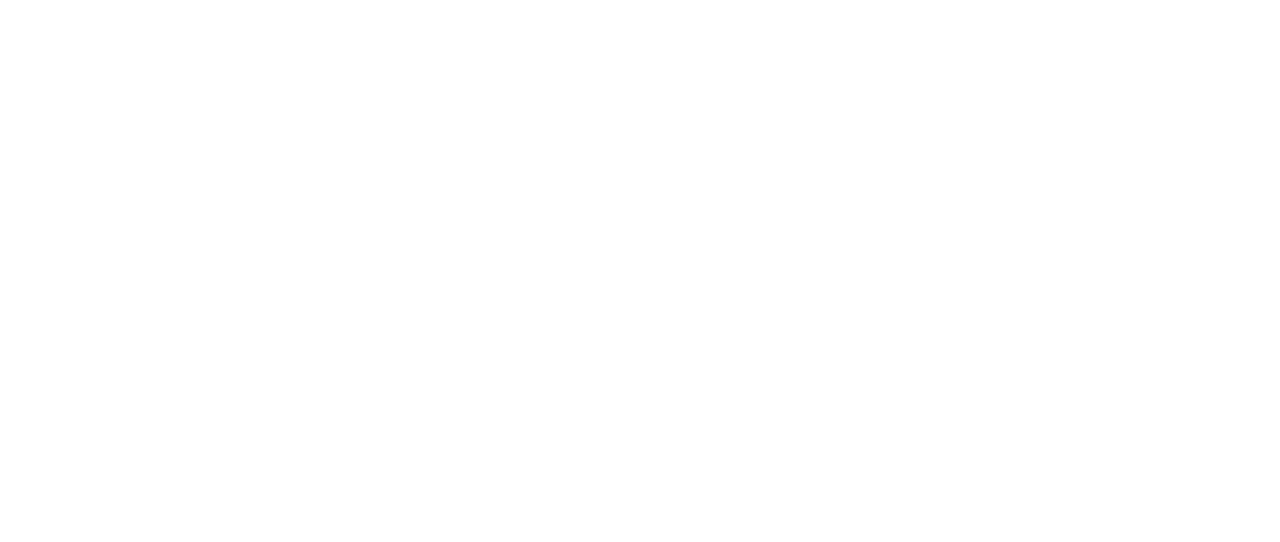
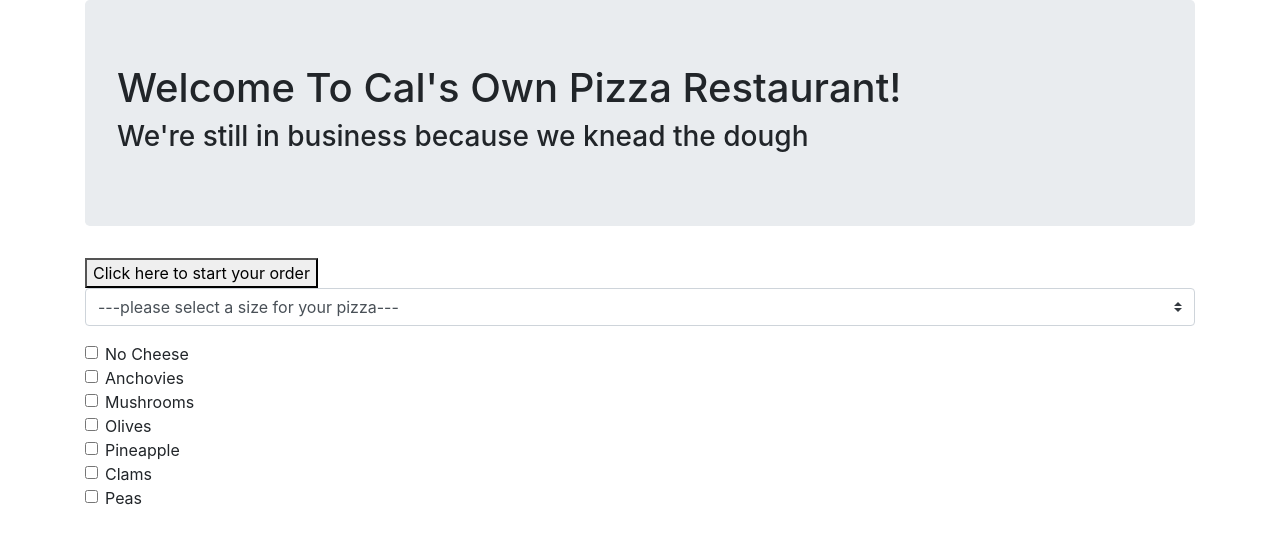
Before and after one commit to MCStuart/Custom-Pizza-Ordering-Website, a plain HTML site: page index.html in a window 1280 px wide. Drawn offline with nearby package versions, Linux system fonts and the light colour scheme.

Commit message:
add html pizza size and toppings options for javascript BDD

```diff
--- a/index.html
+++ b/index.html
@@ -6,9 +6,69 @@
     <link rel="stylesheet" href="css/styles.css" type="text/css">
     <script src="https://code.jquery.com/jquery-3.3.1.min.js" integrity="sha256-FgpCb/KJQlLNfOu91ta32o/NMZxltwRo8QtmkMRdAu8=" crossorigin="anonymous"></script>
     <script src="js/scripts.js"></script>
-  <title></title>
+    <title>Cal's Own Pizza Restaurant</title>
   </head>
   <body>
-
+    <div class="container">
+      <div class="jumbotron">
+        <h1>Welcome To Cal's Own Pizza Restaurant!</h1>
+        <h3>We're still in business because we knead the dough</h3>
+      </div>
+      <button type="button" name="button">Click here to start your order</button>
+      <form class="pizzaOptions">
+        <div class="sizeOptions">
+          <select class="custom-select custom-select-md mb-3">
+            <option value="" selected>---please select a size for your pizza---</option>
+            <option value="large">Large (16")</option>
+            <option value="extraLarge">Extra Large (19")</option>
+            <option value="personalPizza">Personal Pizza (24")</option>
+          </select>
+        </div>
+        <div class="toppingOptions">
+          <div class="form-check">
+            <input class="form-check-input" type="checkbox" value="noCheese" id="noCheese">
+            <label class="form-check-label" for="noCheese">
+              No Cheese
+            </label>
+          </div>
+          <div class="form-check">
+            <input class="form-check-input" type="checkbox" value="anchovies" id="anchovies">
+            <label class="form-check-label" for="anchovies">
+              Anchovies
+            </label>
+          </div>
+          <div class="form-check">
+            <input class="form-check-input" type="checkbox" value="mushrooms" id="mushrooms">
+            <label class="form-check-label" for="mushrooms">
+              Mushrooms
+            </label>
+          </div>
+          <div class="form-check">
+            <input class="form-check-input" type="checkbox" value="olives" id="olives">
+            <label class="form-check-label" for="olives">
+              Olives
+            </label>
+          </div>
+          <div class="form-check">
+            <input class="form-check-input" type="checkbox" value="pineapple" id="pineapple">
+            <label class="form-check-label" for="pineapple">
+              Pineapple
+            </label>
+          </div>
+          <div class="form-check">
+            <input class="form-check-input" type="checkbox" value="clams" id="clams">
+            <label class="form-check-label" for="clams">
+              Clams
+            </label>
+          </div>
+          <div class="form-check">
+            <input class="form-check-input" type="checkbox" value="peas" id="peas">
+            <label class="form-check-label" for="peas">
+              Peas
+            </label>
+          </div>
+        </div>
+      </form>
+    </div>
   </body>
 </html>
--- a/js/scripts.js
+++ b/js/scripts.js
@@ -0,0 +1,17 @@
+// Business Logic
+function PizzaOrder() {
+  this.pizzas = []
+};
+
+function Pizza() {
+  this.toppings = [],
+  this.size = size,
+  this.price = 10
+};
+
+
+
+// User Interface Logic
+$(document).ready(function() {
+
+});
```
Lines whose indentation alone changed are shown as unchanged.
